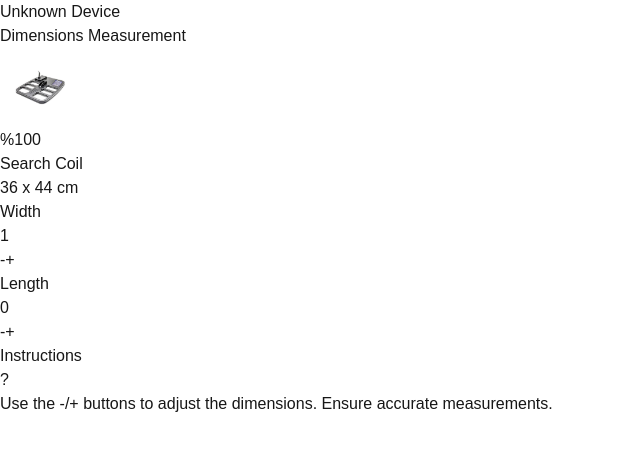
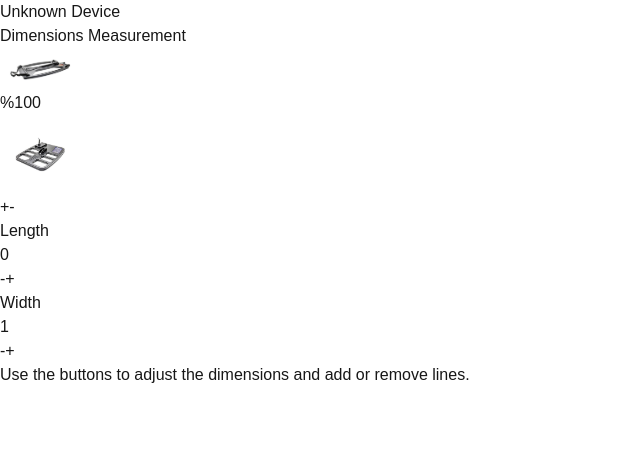
Before and after one commit to FirasMzoughi/metal, a Next.js app: page /last in a window 1280 px wide. Shown: the top 450 px of the page, without its empty margins (0-640 px from the left). Built offline with nearby package versions, Linux system fonts and the light colour scheme.

Commit message:
creatin javascript file and css file

```diff
--- a/src/app/(main)/last/page.tsx
+++ b/src/app/(main)/last/page.tsx
@@ -2,26 +2,34 @@
 
 import React, { useState, useEffect } from "react";
 import Image from "next/image";
-import p1 from "@/assets/p1.jpg"; // Reusing the image from the previous code
+import p1 from "@/assets/p1.jpg";
+import p2 from "@/assets/p2.jpg";
 
 const MeasurementPage: React.FC = () => {
   const [width, setWidth] = useState<number>(1);
   const [length, setLength] = useState<number>(0);
   const [deviceName, setDeviceName] = useState<string>("Unknown Device");
   const [deviceImage, setDeviceImage] = useState<string | null>(null);
+  const [lines, setLines] = useState<number>(5);
 
-  // Extract query parameters on component mount
   useEffect(() => {
     const params = new URLSearchParams(window.location.search);
     setDeviceName(params.get("name") || "Unknown Device");
     setDeviceImage(params.get("image"));
   }, []);
 
-  // Increase or decrease width and length
   const increaseWidth = () => setWidth((prev) => Math.min(prev + 1, 10));
   const decreaseWidth = () => setWidth((prev) => Math.max(prev - 1, 0));
   const increaseLength = () => setLength((prev) => Math.min(prev + 1, 10));
   const decreaseLength = () => setLength((prev) => Math.max(prev - 1, 0));
+
+  const addLine = () => {
+    setLines((prev) => Math.min(prev + 1, 20));
+  };
+
+  const removeLine = () => {
+    setLines((prev) => Math.max(prev - 1, 0));
+  };
 
   return (
     <div className="min-h-screen bg-gradient-to-br from-gray-800 via-gray-900 to-black flex items-center justify-center text-white font-sans">
@@ -32,6 +40,30 @@ const MeasurementPage: React.FC = () => {
             <h1 className="text-lg font-bold">{deviceName}</h1>
             <p className="text-sm text-gray-400">Dimensions Measurement</p>
           </div>
+          {/* <Image
+            src={p1}
+            alt={deviceName}
+            className="rounded-lg shadow-lg"
+            width={80}
+            height={80}
+          /> */}
+        </div>
+
+        {/* Battery and Coil Section */}
+        <div className="flex justify-between items-center">
+          {/* Second Picture (Left) */}
+          <div className="text-center">
+            <Image
+              src={p2}
+              alt="Battery"
+              className="rounded-lg shadow-lg"
+              width={80}
+              height={80}
+            />
+            <p className="text-center text-lg font-bold mt-2">%100</p>
+          </div>
+
+          {/* First Picture (Right) */}
           <Image
             src={deviceImage || p1}
             alt={deviceName}
@@ -41,58 +73,46 @@ const MeasurementPage: React.FC = () => {
           />
         </div>
 
-        {/* Battery and Coil Section */}
-        <div className="grid grid-cols-2 gap-4">
-          {/* Battery Section */}
-          <div className="bg-gray-800 p-4 rounded-lg text-center">
-            <div className="w-full h-12 bg-green-500 rounded-lg overflow-hidden relative">
-              <div className="absolute top-0 left-0 bg-yellow-500 h-full" style={{ width: "25%" }} />
-            </div>
-            <p className="text-center text-lg font-bold mt-2">%100</p>
-          </div>
-
-          {/* Coil Section */}
-          <div className="bg-gray-800 p-4 rounded-lg text-center">
-            <p className="text-lg font-bold">Search Coil</p>
-            <p className="text-sm text-gray-400">36 x 44 cm</p>
-          </div>
-        </div>
-
-        {/* Bar Graph */}
-        <div className="flex items-center justify-center space-x-1">
-          {Array.from({ length: 10 }, (_, i) => (
+        {/* Bar Graph Section */}
+        {/* Bar Graph Section */}
+<div className="flex flex-col items-center space-y-4">
+  <div
+    className="flex flex-wrap justify-center gap-2"
+    style={{ maxWidth: "260px" }} // Adjust the max-width to fit 10 items per row
+  >
+    {Array.from({ length: lines }, (_, i) => (
       <div
         key={i}
-              className={`h-6 w-6 rounded ${i < 7 ? "bg-green-500" : "bg-gray-700"}`}
+        className={`h-6 w-6 rounded ${
+          i < 6
+            ? "bg-green-500 hover:bg-green-600" // Green for first 6 lines
+            : "bg-red-500 hover:bg-red-600"    // Red for lines beyond 6
+        }`}
       />
     ))}
   </div>
-
-        {/* Measurement Section */}
-        <div className="grid grid-cols-3 gap-4">
-          {/* Width Control */}
-          <div className="bg-gray-800 p-4 rounded-lg text-center">
-            <p className="font-bold text-lg">Width</p>
-            <p className="text-xl">{width}</p>
-            <div className="mt-2 flex justify-center space-x-2">
+  <div className="flex space-x-4">
     <button
-                className="bg-blue-500 px-3 py-1 rounded hover:bg-blue-600"
-                onClick={decreaseWidth}
-                aria-label="Decrease width"
+      className="px-4 py-2 rounded bg-blue-500 hover:bg-blue-600 text-white font-bold"
+      onClick={addLine}
+      disabled={lines === 20}
+    >
+      +
+    </button>
+    <button
+      className="px-4 py-2 rounded bg-blue-500 hover:bg-blue-600 text-white font-bold"
+      onClick={removeLine}
+      disabled={lines === 0}
     >
       -
-              </button>
-              <button
-                className="bg-blue-500 px-3 py-1 rounded hover:bg-blue-600"
-                onClick={increaseWidth}
-                aria-label="Increase width"
-              >
-                +
     </button>
   </div>
 </div>
 
-          {/* Length Control */}
+
+        {/* Measurement Section */}
+        <div className="grid grid-cols-2 gap-4">
+          {/* Length Control (Left) */}
           <div className="bg-gray-800 p-4 rounded-lg text-center">
             <p className="font-bold text-lg">Length</p>
             <p className="text-xl">{length}</p>
@@ -114,20 +134,32 @@ const MeasurementPage: React.FC = () => {
             </div>
           </div>
 
-          {/* Instructions */}
+          {/* Width Control (Right) */}
           <div className="bg-gray-800 p-4 rounded-lg text-center">
-            <p className="font-bold text-lg">Instructions</p>
-            <div className="flex items-center justify-center mt-4">
-              <div className="w-12 h-12 bg-yellow-500 rounded-full flex items-center justify-center text-black text-2xl font-bold">
-                ?
-              </div>
+            <p className="font-bold text-lg">Width</p>
+            <p className="text-xl">{width}</p>
+            <div className="mt-2 flex justify-center space-x-2">
+              <button
+                className="bg-blue-500 px-3 py-1 rounded hover:bg-blue-600"
+                onClick={decreaseWidth}
+                aria-label="Decrease width"
+              >
+                -
+              </button>
+              <button
+                className="bg-blue-500 px-3 py-1 rounded hover:bg-blue-600"
+                onClick={increaseWidth}
+                aria-label="Increase width"
+              >
+                +
+              </button>
             </div>
           </div>
         </div>
 
         {/* Footer Instructions */}
         <p className="text-center text-sm text-gray-400">
-          Use the -/+ buttons to adjust the dimensions. Ensure accurate measurements.
+          Use the buttons to adjust the dimensions and add or remove lines.
         </p>
       </div>
     </div>
--- a/src/app/(main)/selected/page.tsx
+++ b/src/app/(main)/selected/page.tsx
@@ -27,7 +27,7 @@ const DeviceSelector = () => {
 
   const handleNavigate = () => {
 
-    router.push(`/VolumeControl`);
+    router.push(`/last`);
   };
 
   const currentDevice = devices[selectedDeviceIndex];
```
Also changed, not shown: src/app/(main)/VolumeControl/page.tsx (deleted, +0 -124 lines). Lines whose indentation alone changed are shown as unchanged.
